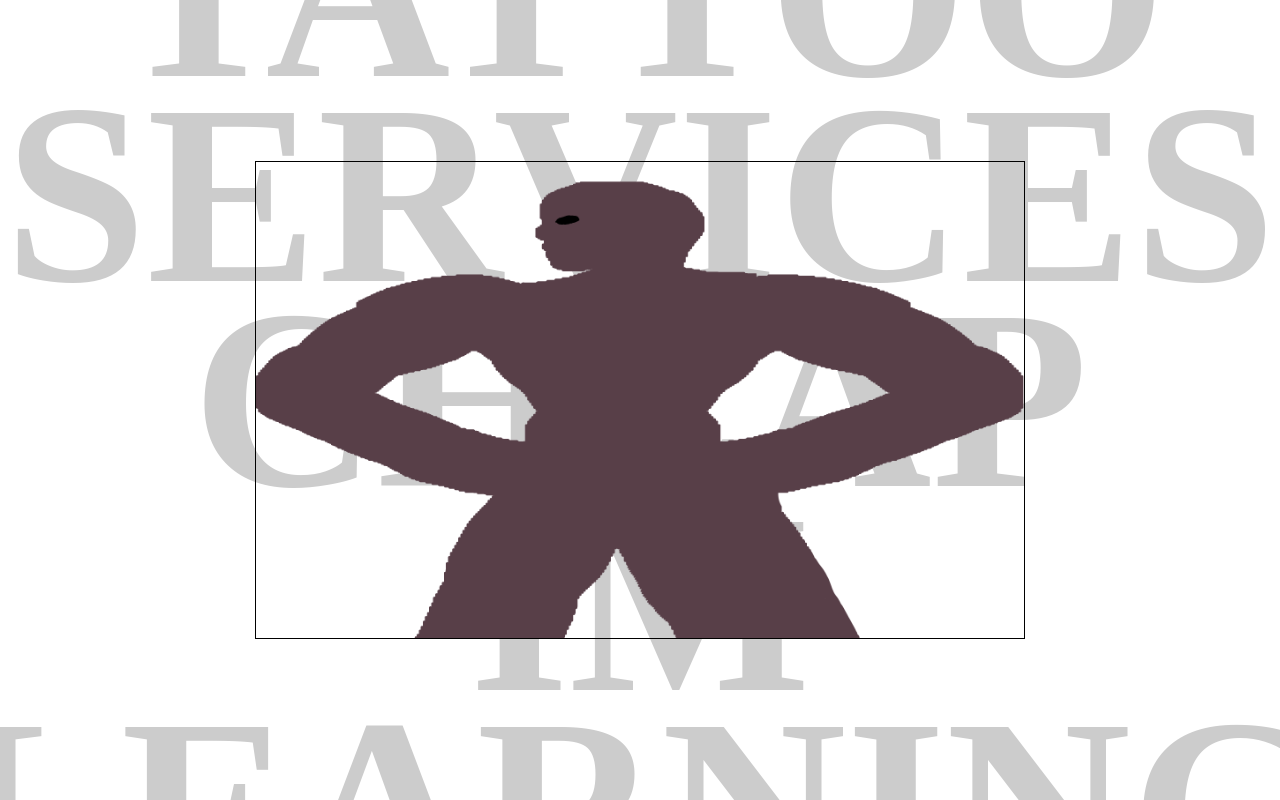
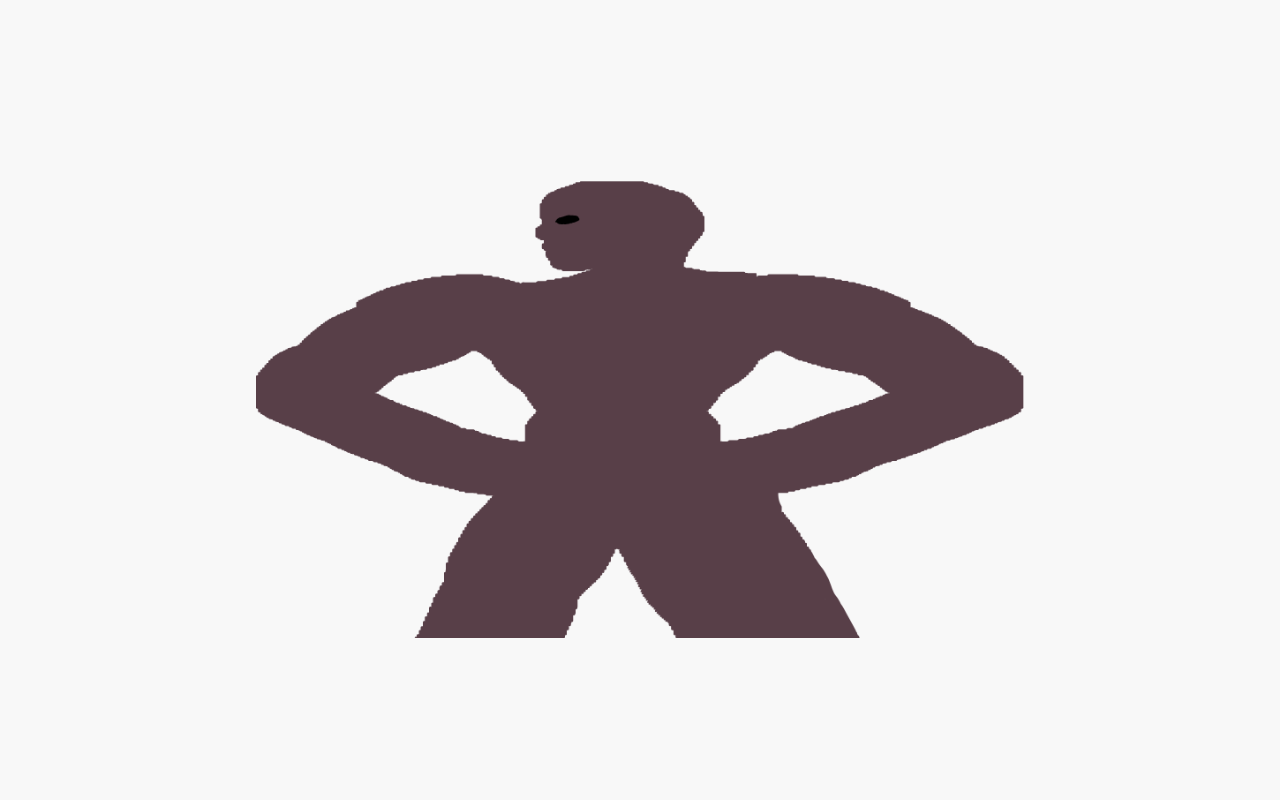
Before and after one commit to bogdansekalski/Tattoo, a plain HTML site: page index.html in a window 1280 px wide. Drawn offline with Linux system fonts and the light colour scheme.

Commit message:
Update index.html

```diff
--- a/index.html
+++ b/index.html
@@ -8,8 +8,8 @@
         TATTOO SERVICES<br>CHEAP<br>IM LEARNING
     </div>
 
-    <canvas id="canvas" style="position: absolute; top: 50%; left: 50%; transform: translate(-50%, -50%); border: 1px solid black; cursor: crosshair;"></canvas>
-    <canvas id="particles" style="position: absolute; top: 50%; left: 50%; transform: translate(-50%, -50%); pointer-events: none;"></canvas>
+    <canvas id="canvas" style="position: fixed; top: 0; left: 0; width: 100vw; height: 100vh; cursor: crosshair; z-index: 10;"></canvas>
+    <canvas id="particles" style="position: fixed; top: 0; left: 0; width: 100vw; height: 100vh; pointer-events: none; z-index: 20;"></canvas>
 
     <script>
         const canvas = document.getElementById('canvas');
@@ -39,44 +39,53 @@
         const gridSize = 20;
         let grid = {};
 
+        // Set canvas to full window size
+        function resizeCanvas() {
+            canvas.width = window.innerWidth;
+            canvas.height = window.innerHeight;
+            particleCanvas.width = window.innerWidth;
+            particleCanvas.height = window.innerHeight;
+
+            // Clear and redraw background
+            ctx.fillStyle = '#f8f8f8';
+            ctx.fillRect(0, 0, canvas.width, canvas.height);
+
+            if (img.complete && img.naturalWidth > 0) {
+                // Center the image
+                const maxWidth = window.innerWidth * 0.6;
+                const maxHeight = window.innerHeight * 0.6;
+                let scale = Math.min(maxWidth / img.width, maxHeight / img.height);
+
+                const scaledWidth = img.width * scale;
+                const scaledHeight = img.height * scale;
+                const offsetX = (canvas.width - scaledWidth) / 2;
+                const offsetY = (canvas.height - scaledHeight) / 2;
+
+                ctx.drawImage(img, offsetX, offsetY, scaledWidth, scaledHeight);
+                imageData = ctx.getImageData(0, 0, canvas.width, canvas.height);
+            } else {
+                // Create drawable area everywhere
+                imageData = ctx.getImageData(0, 0, canvas.width, canvas.height);
+                for (let i = 0; i < imageData.data.length; i += 4) {
+                    imageData.data[i + 3] = 255; // Make all pixels drawable
+                }
+            }
+        }
+
         // Load image without frame requirement
         img.onload = function() {
-            const maxWidth = window.innerWidth * 0.6;
-            const maxHeight = window.innerHeight * 0.6;
-
-            let scale = Math.min(maxWidth / img.width, maxHeight / img.height);
-
-            canvas.width = img.width * scale;
-            canvas.height = img.height * scale;
-            particleCanvas.width = canvas.width;
-            particleCanvas.height = canvas.height;
-
-            ctx.drawImage(img, 0, 0, canvas.width, canvas.height);
-            imageData = ctx.getImageData(0, 0, canvas.width, canvas.height);
+            resizeCanvas();
         };
 
         img.onerror = function() {
-            const maxWidth = window.innerWidth * 0.6;
-            const maxHeight = window.innerHeight * 0.6;
+            resizeCanvas();
+        };
 
-            canvas.width = Math.min(500, maxWidth);
-            canvas.height = Math.min(500, maxHeight);
-            particleCanvas.width = canvas.width;
-            particleCanvas.height = canvas.height;
+        // Handle window resize
+        window.addEventListener('resize', resizeCanvas);
 
-            ctx.fillStyle = '#f8f8f8';
-            ctx.fillRect(0, 0, canvas.width, canvas.height);
-            ctx.fillStyle = '#333';
-            ctx.font = '16px Arial';
-            ctx.textAlign = 'center';
-            ctx.fillText('Image not found - Draw anywhere!', canvas.width/2, canvas.height/2);
-
-            // Create fake image data for drawing anywhere
-            imageData = ctx.getImageData(0, 0, canvas.width, canvas.height);
-            for (let i = 0; i < imageData.data.length; i += 4) {
-                imageData.data[i + 3] = 255; // Make all pixels drawable
-            }
-        };
+        // Initial resize
+        resizeCanvas();
 
         img.src = '1.png';
 
@@ -123,14 +132,18 @@
                 this.x += this.vx;
                 this.y += this.vy;
 
-                // Boundary collision with some stickiness
+                // Boundary collision with smooth edge behavior
                 if (this.x < this.size) {
                     this.x = this.size;
-                    this.vx *= -0.3;
+                    this.vx *= -0.4;
                 }
                 if (this.x > canvas.width - this.size) {
                     this.x = canvas.width - this.size;
-                    this.vx *= -0.3;
+                    this.vx *= -0.4;
+                }
+                if (this.y < this.size) {
+                    this.y = this.size;
+                    this.vy *= -0.3;
                 }
                 if (this.y > canvas.height - this.size) {
                     this.y = canvas.height - this.size;
```
